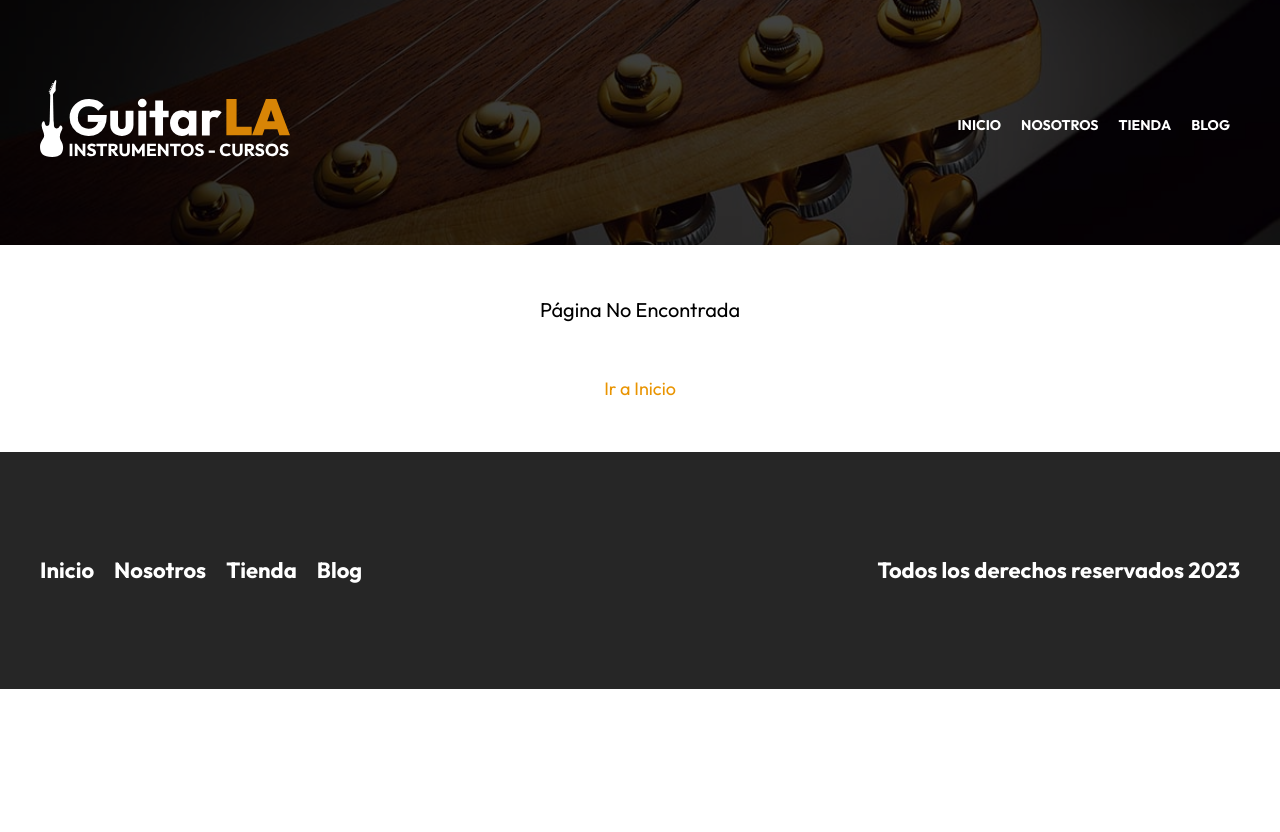
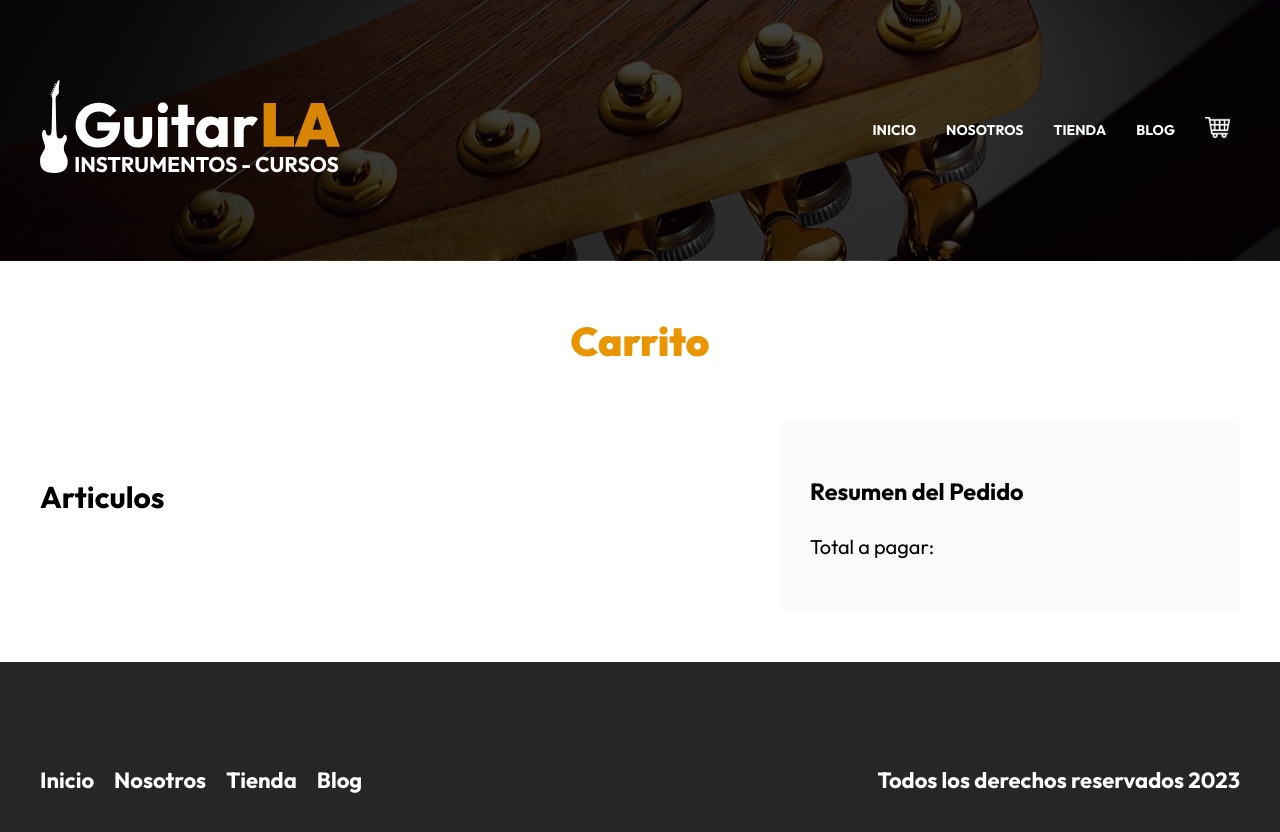
Before and after one commit to luchofazio27/guitarla-next.js, a Next.js app: page /cart in a window 1280 px wide. Before the commit this address had no page. Shown: the top 832 px of the page. Before the commit the page ends 800 px from the top, so only its background shows below. Built offline with nearby package versions, Linux system fonts and the light colour scheme.

Commit message:
creacion de pagina cart.js

```diff
--- a/components/header.js
+++ b/components/header.js
@@ -1,37 +1,61 @@
-import Image from 'next/image'
-import Link from 'next/link'
-import { useRouter } from 'next/router'
-import styles from '../styles/header.module.css'
+import Image from "next/image";
+import Link from "next/link";
+import { useRouter } from "next/router";
+import styles from "../styles/header.module.css";
 
 export default function Header() {
-
-  const router = useRouter()
+  const router = useRouter();
   return (
     <header className={styles.header}>
       <div className={`container ${styles.bar}`}>
-        <Link href={'/'}>
-        <Image src='/img/logo.svg' width={300} height={40} alt='Imagen logotipo'/>
+        <Link href={"/"}>
+          <Image
+            src="/img/logo.svg"
+            width={300}
+            height={40}
+            alt="Imagen logotipo"
+          />
         </Link>
 
-
         <nav className={styles.navigation}>
-            <Link href='/' className={router.pathname === '/' ? styles.active : ''}>
+          <Link
+            href="/"
+            className={router.pathname === "/" ? styles.active : ""}
+          >
             Inicio
           </Link>
 
-            <Link href='/we' className={router.pathname === '/we' ? styles.active : ''}>
+          <Link
+            href="/we"
+            className={router.pathname === "/we" ? styles.active : ""}
+          >
             Nosotros
           </Link>
 
-            <Link href='/store' className={router.pathname === '/store' ? styles.active : ''}>
+          <Link
+            href="/store"
+            className={router.pathname === "/store" ? styles.active : ""}
+          >
             Tienda
           </Link>
 
-            <Link href='/blog' className={router.pathname === '/blog' ? styles.active : ''}>
+          <Link
+            href="/blog"
+            className={router.pathname === "/blog" ? styles.active : ""}
+          >
             Blog
+          </Link>
+
+          <Link href="/cart" className={router.pathname === "/blog" ? styles.active : ""}>
+            <Image
+              src="/img/carrito.png"
+              width={25}
+              height={25}
+              alt="Imagen carrito"
+            />
           </Link>
         </nav>
       </div>
     </header>
-  )
+  );
 }
--- /dev/null
+++ b/pages/cart.js
@@ -0,0 +1,23 @@
+import Layout from "@/components/layout"
+import styles from "../styles/cart.module.css"
+
+export default function Cart() {
+  return (
+    <Layout title="Carrito de compras">
+      <main className="container">
+        <h1 className="heading">Carrito</h1>
+
+        <div className={styles.content}>
+            <div className={styles.cart}>
+                <h2>Articulos</h2>
+            </div>
+
+            <aside className={styles.summary}>
+                <h3>Resumen del Pedido</h3>
+                <p>Total a pagar: </p>
+            </aside>
+        </div>
+      </main>
+    </Layout>
+  )
+}
--- /dev/null
+++ b/styles/cart.module.css
@@ -0,0 +1,18 @@
+.content {
+    display: grid;
+    align-items: flex-start;
+    gap: 5rem;
+}
+@media (min-width:768px) {
+    .content {
+        grid-template-columns: 3fr 2fr;
+    }
+}
+.cart {
+    padding: 3rem 0;
+}
+.summary {
+    background-color: #f9fafb;
+    padding: 3rem;
+    border-radius: 1rem;
+}
--- a/styles/header.module.css
+++ b/styles/header.module.css
@@ -9,12 +9,7 @@
     flex-direction: column;
     align-items: center;
 }
-.bar img {
-    height: auto;
-    width: 25rem;
-    max-width: 40rem;
-    max-height: 70rem;
-}
+
 @media (min-width: 768px) {
     .bar {
         flex-direction: row;
@@ -24,6 +19,9 @@
 
 .navigation {
     margin-top: 5rem;
+    display: flex;
+    align-items: center;
+    gap: 1rem;
 }
 @media (min-width: 768px) {
     .navigation {
```
Also changed, not shown: public/img/carrito.png (added). Lines whose indentation alone changed are shown as unchanged.
